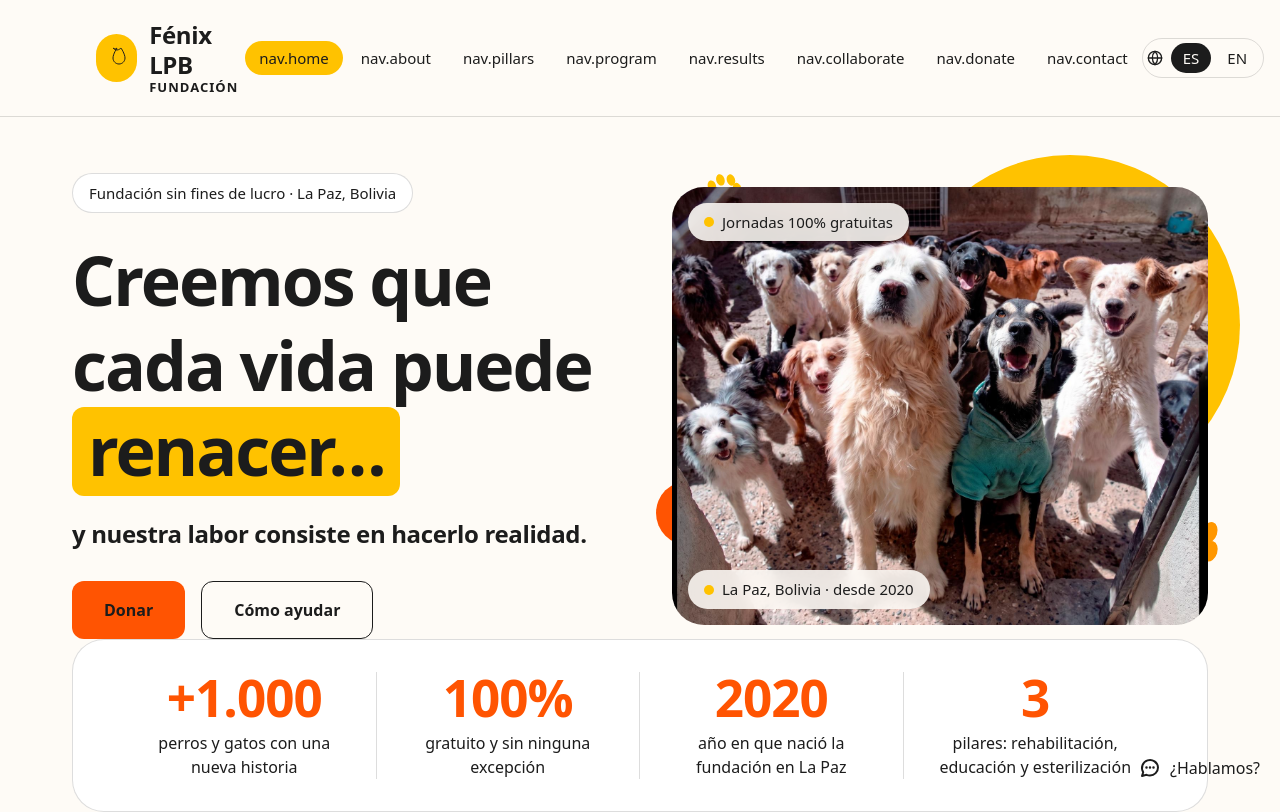
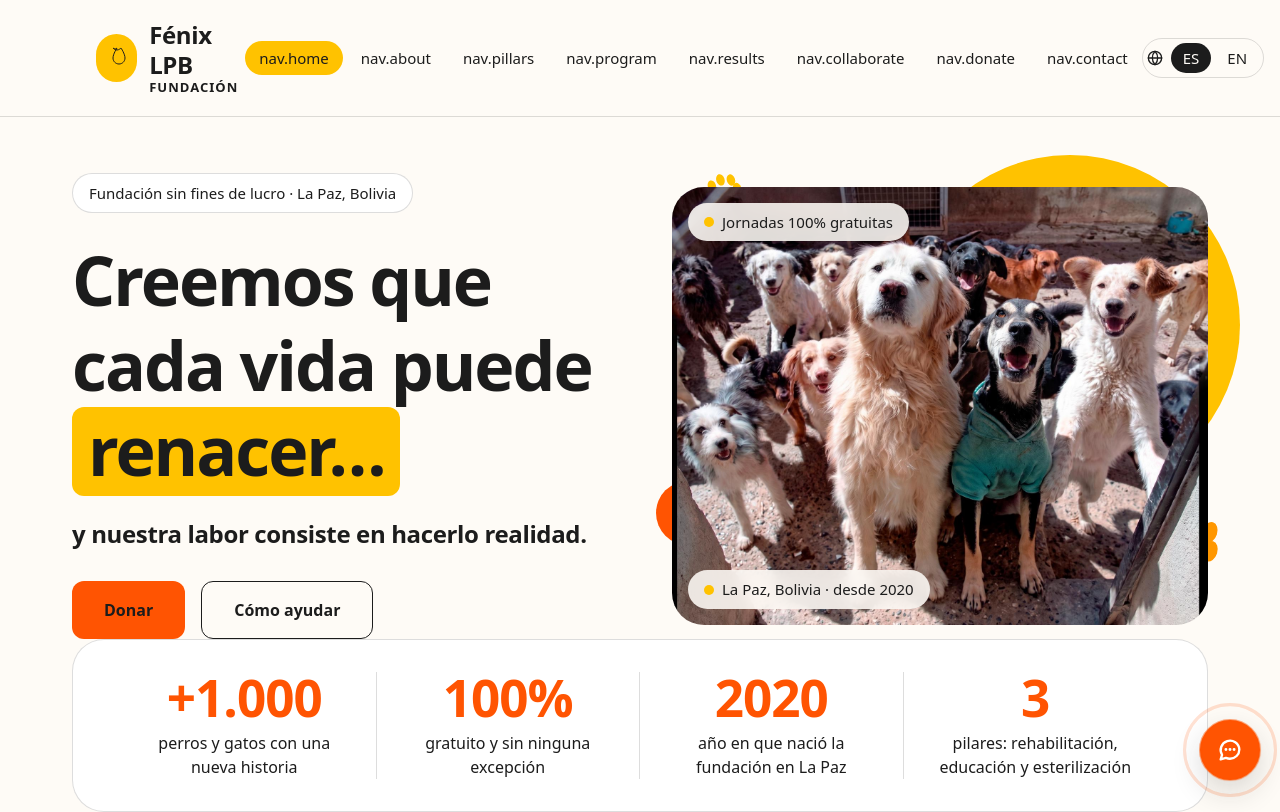
Before and after one commit to pabsoto/fundacion-fenix, a React (Vite) app in the folder frontend/: page / in a window 1280 px wide. Shown: the top 812 px of the page. Built offline with nearby package versions, Linux system fonts and the light colour scheme; no server answers; a web font is replaced by a local one.

Commit message:
style(front): HU-06 estilo y animación del botón flotante (RF-04)

```diff
--- a/frontend/src/components/layout/WhatsAppFloatingButton.css
+++ b/frontend/src/components/layout/WhatsAppFloatingButton.css
@@ -1,3 +1,5 @@
+/* HU-06 / RF-04 — Botón flotante de contacto (estilo + animación) */
+
 .wa-float {
   position: fixed;
   right: 20px;
@@ -5,14 +7,147 @@
   z-index: 1000;
   display: inline-flex;
   align-items: center;
-  gap: 8px;
+  text-decoration: none;
+  animation: wa-enter 0.7s cubic-bezier(0.34, 1.56, 0.64, 1) 0.8s both;
 }
 
+/* Burbuja */
 .wa-float__icon {
-  display: inline-flex;
+  position: relative;
+  display: grid;
+  place-items: center;
+  width: 60px;
+  height: 60px;
+  border-radius: 50%;
+  background: var(--color-naranja, #ff5402);
+  color: var(--color-blanco, #ffffff);
+  box-shadow: var(--shadow-lift, 0 12px 30px rgb(28 28 28 / 0.16));
+  transition:
+    transform 0.25s ease,
+    background-color 0.25s ease;
+  animation: wa-wiggle 6s ease-in-out 3s infinite;
+}
+
+.wa-float__icon svg {
+  width: 28px;
+  height: 28px;
+}
+
+/* Anillos de pulso */
+.wa-float__icon::before,
+.wa-float__icon::after {
+  content: "";
+  position: absolute;
+  inset: 0;
+  border-radius: 50%;
+  border: 2px solid var(--color-naranja, #ff5402);
+  opacity: 0;
+  pointer-events: none;
+  animation: wa-pulse 2.6s ease-out infinite;
+}
+.wa-float__icon::after {
+  animation-delay: 1.3s;
+}
+
+/* Hover / foco */
+.wa-float:hover .wa-float__icon,
+.wa-float:focus-visible .wa-float__icon {
+  background: var(--color-naranja-hover, #ff9700);
+  transform: scale(1.08);
+  animation-play-state: paused;
 }
 
 .wa-float:focus-visible {
-  outline: 2px solid currentColor;
+  outline: 3px solid var(--color-negro, #1c1c1c);
   outline-offset: 4px;
+  border-radius: 9999px;
 }
+
+/* Tooltip: absoluto, a la izquierda de la burbuja */
+.wa-float__tooltip {
+  position: absolute;
+  right: calc(100% + 12px);
+  top: 50%;
+  transform: translate(8px, -50%);
+  padding: 10px 16px;
+  border-radius: var(--radius-btn, 12px);
+  background: var(--color-crema, #fefbf6);
+  color: var(--color-negro, #1c1c1c);
+  font-family: var(--font-body, system-ui, sans-serif);
+  font-weight: 600;
+  font-size: 0.9375rem;
+  line-height: 1;
+  white-space: nowrap;
+  box-shadow: var(--shadow-soft, 0 3px 10px rgb(28 28 28 / 0.1));
+  opacity: 0;
+  pointer-events: none;
+  transition:
+    opacity 0.25s ease,
+    transform 0.25s ease;
+}
+
+.wa-float:hover .wa-float__tooltip,
+.wa-float:focus-visible .wa-float__tooltip {
+  opacity: 1;
+  transform: translate(0, -50%);
+}
+
+/* Animaciones */
+@keyframes wa-enter {
+  from {
+    opacity: 0;
+    transform: translateY(40px) scale(0.5);
+  }
+  to {
+    opacity: 1;
+    transform: translateY(0) scale(1);
+  }
+}
+
+@keyframes wa-pulse {
+  0% {
+    transform: scale(1);
+    opacity: 0.6;
+  }
+  100% {
+    transform: scale(1.8);
+    opacity: 0;
+  }
+}
+
+/* Pequeño "toque" cada pocos segundos para llamar la atención */
+@keyframes wa-wiggle {
+  0%, 88%, 100% { transform: rotate(0) scale(1); }
+  91% { transform: rotate(-10deg) scale(1.06); }
+  94% { transform: rotate(8deg) scale(1.06); }
+  97% { transform: rotate(-4deg) scale(1.03); }
+}
+
+/* Móvil: más compacto y sin tooltip */
+@media (max-width: 480px) {
+  .wa-float {
+    right: 14px;
+    bottom: 14px;
+  }
+  .wa-float__icon {
+    width: 54px;
+    height: 54px;
+  }
+  .wa-float__tooltip {
+    display: none;
+  }
+}
+
+/* Accesibilidad: sin movimiento si el usuario lo pide */
+@media (prefers-reduced-motion: reduce) {
+  .wa-float,
+  .wa-float__icon,
+  .wa-float__icon::before,
+  .wa-float__icon::after {
+    animation: none;
+  }
+  .wa-float__icon,
+  .wa-float__tooltip {
+    transition: none;
+  }
+}
```
